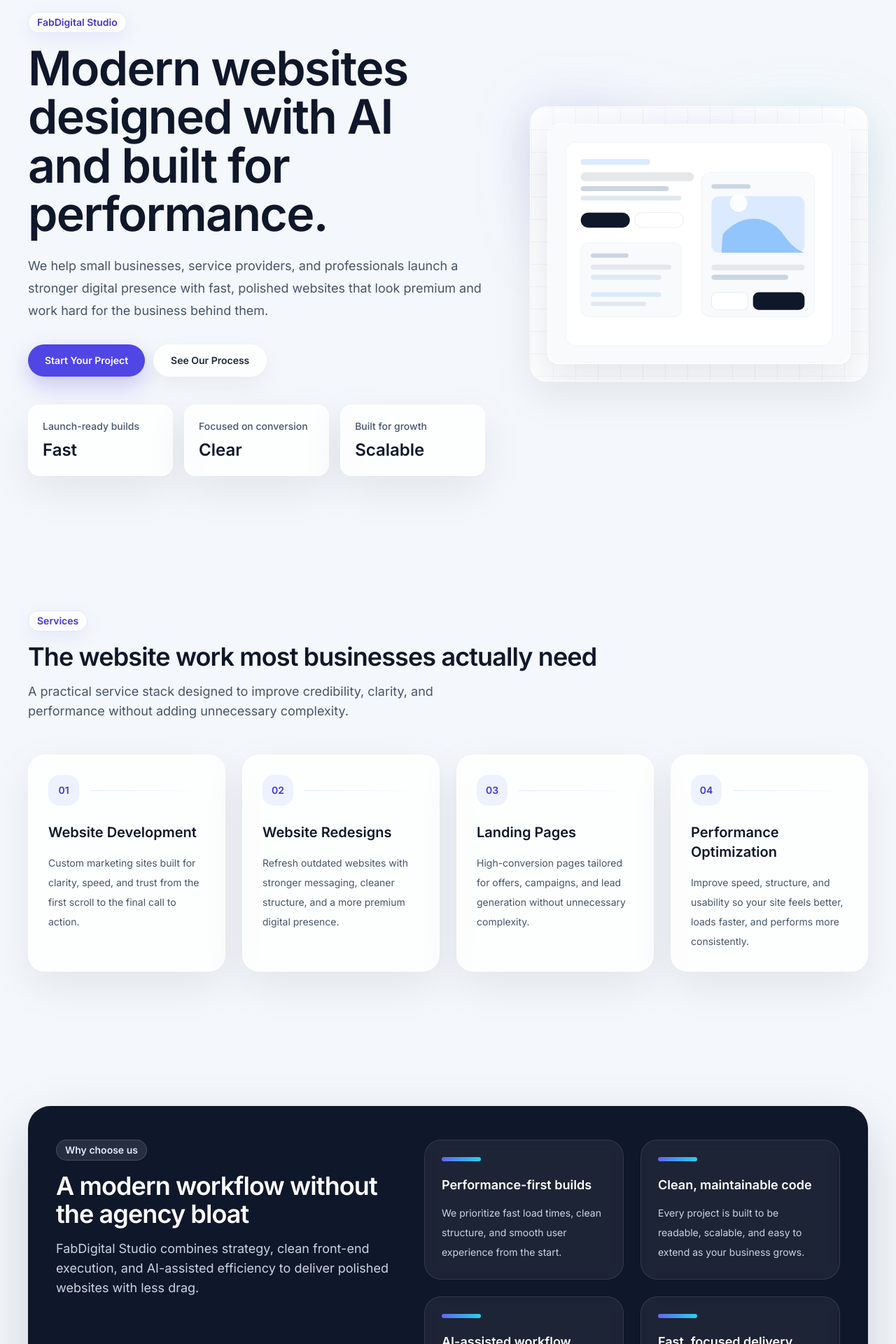
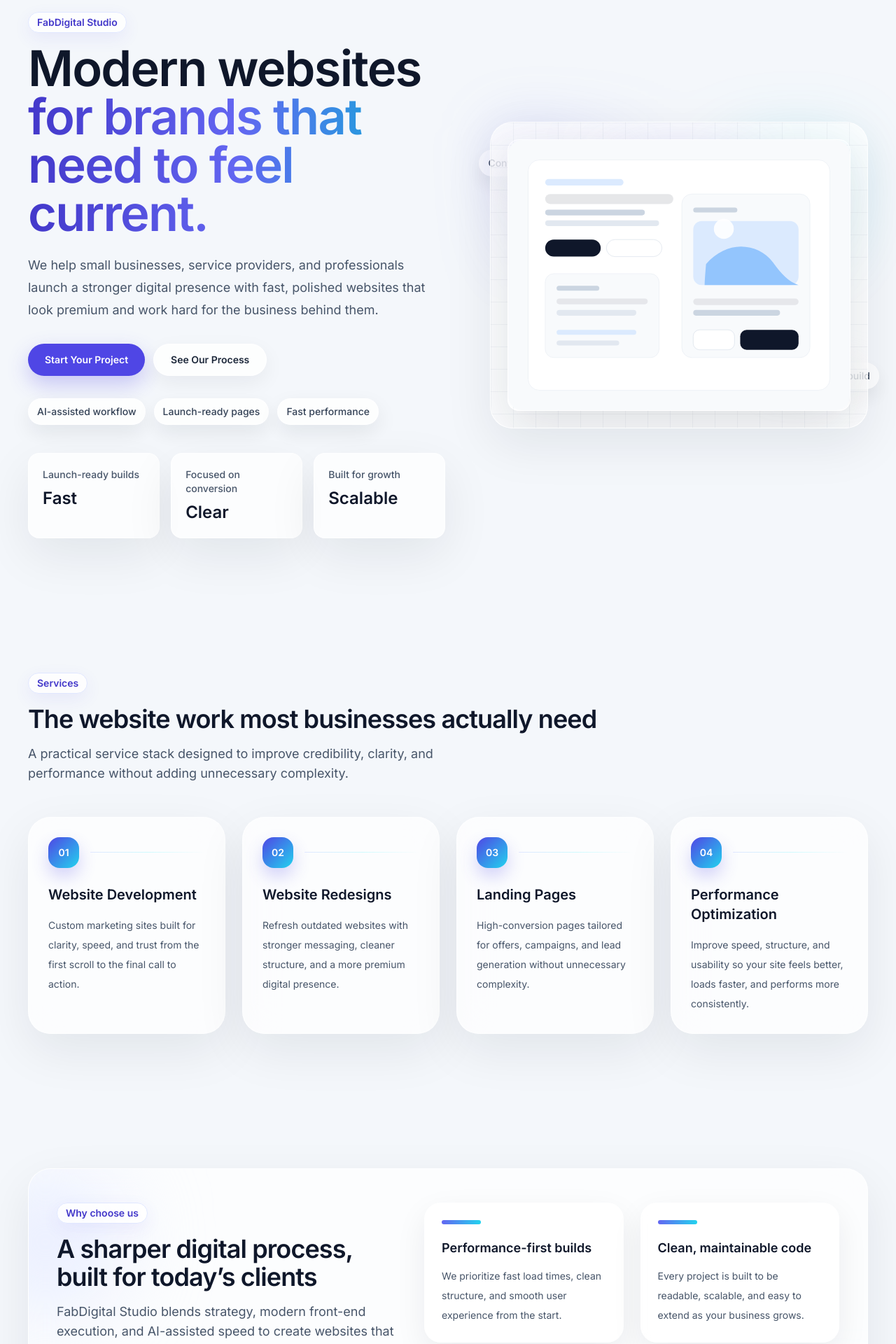
Before and after one commit to fabylv/fabdigitalstudio.com, a React (Vite) app: page / in a window 1280 px wide. Shown: the part 140-2060 px from the top of the page at 70% size. Built offline with nearby package versions, Linux system fonts and the light colour scheme.

Commit message:
Give FabDigital Studio a distinct modern direction

```diff
--- a/src/components/sections/Hero.jsx
+++ b/src/components/sections/Hero.jsx
@@ -3,11 +3,12 @@ import Button from '../ui/Button';
 export default function Hero({ content }) {
   return (
     <section className="section-shell relative overflow-hidden pt-16 sm:pt-20" id="top">
-      <div className="site-container grid items-center gap-12 lg:grid-cols-[1.15fr_0.85fr] lg:gap-16">
-        <div className="relative z-10">
+      <div className="site-container grid items-center gap-14 lg:grid-cols-[1.05fr_0.95fr] lg:gap-16">
+        <div className="relative z-10 animate-rise">
           <span className="section-kicker">{content.eyebrow}</span>
-          <h1 className="max-w-3xl text-4xl font-semibold tracking-tight text-ink-950 sm:text-5xl lg:text-[4.25rem] lg:leading-[1.02]">
-            {content.title}
+          <h1 className="max-w-3xl text-4xl font-semibold tracking-tight text-ink-950 sm:text-5xl lg:text-[4.4rem] lg:leading-[0.98]">
+            <span className="block">Modern websites</span>
+            <span className="block gradient-text">for brands that need to feel current.</span>
           </h1>
           <p className="mt-6 max-w-2xl text-lg leading-8 text-ink-600">{content.description}</p>
           <div className="mt-8 flex flex-col gap-3 sm:flex-row">
@@ -17,9 +18,15 @@ export default function Hero({ content }) {
             </Button>
           </div>
 
+          <div className="mt-8 flex flex-wrap gap-3">
+            <span className="chip">AI-assisted workflow</span>
+            <span className="chip">Launch-ready pages</span>
+            <span className="chip">Fast performance</span>
+          </div>
+
           <dl className="mt-10 grid gap-4 sm:grid-cols-3">
             {content.stats.map((stat) => (
-              <div key={stat.label} className="card-surface rounded-2xl px-5 py-5">
+              <div key={stat.label} className="glass-panel rounded-2xl px-5 py-5">
                 <dt className="text-sm font-medium text-ink-600">{stat.label}</dt>
                 <dd className="mt-2 text-2xl font-semibold text-ink-950">{stat.value}</dd>
               </div>
@@ -27,11 +34,17 @@ export default function Hero({ content }) {
           </dl>
         </div>
 
-        <div className="relative">
-          <div className="absolute inset-0 rounded-[2rem] bg-[radial-gradient(circle_at_top_left,rgba(99,102,241,0.22),transparent_40%),radial-gradient(circle_at_80%_20%,rgba(34,211,238,0.18),transparent_30%)] blur-2xl" />
-          <div className="card-surface soft-grid relative overflow-hidden p-4 sm:p-6">
-            <div className="absolute inset-x-6 top-6 h-24 rounded-full bg-[radial-gradient(circle,rgba(99,102,241,0.14),transparent_68%)] blur-2xl" />
-            <img alt="FabDigital Studio website preview" className="relative w-full rounded-2xl border border-white/70 shadow-[0_24px_60px_rgba(15,23,42,0.10)]" src={content.image} />
+        <div className="relative animate-rise">
+          <div className="absolute -left-4 top-10 hidden animate-float-slow lg:block">
+            <div className="chip">Conversion-focused layouts</div>
+          </div>
+          <div className="absolute -right-4 bottom-14 hidden animate-float-delayed lg:block">
+            <div className="chip">Clean front-end build</div>
+          </div>
+          <div className="absolute inset-0 rounded-[2.25rem] bg-[radial-gradient(circle_at_top_left,rgba(99,102,241,0.22),transparent_38%),radial-gradient(circle_at_82%_22%,rgba(34,211,238,0.18),transparent_30%)] blur-2xl" />
+          <div className="glass-panel soft-grid relative overflow-hidden p-4 sm:p-6">
+            <div className="absolute inset-x-8 top-6 h-24 rounded-full bg-[radial-gradient(circle,rgba(99,102,241,0.16),transparent_68%)] blur-2xl" />
+            <img alt="FabDigital Studio website preview" className="relative w-full rounded-2xl border border-white/80 shadow-[0_28px_70px_rgba(15,23,42,0.12)]" src={content.image} />
           </div>
         </div>
       </div>
--- a/src/components/sections/Process.jsx
+++ b/src/components/sections/Process.jsx
@@ -11,10 +11,11 @@ export default function Process({ steps }) {
           description="Simple, focused steps that keep the project moving and make collaboration easy for busy clients."
         />
 
-        <ol className="mt-12 grid gap-6 lg:grid-cols-4">
+        <ol className="relative mt-12 grid gap-6 lg:grid-cols-4">
+          <div className="absolute left-6 right-6 top-6 hidden h-px bg-gradient-to-r from-brand-100 via-brand-500/40 to-cyan-300/40 lg:block" />
           {steps.map((step, index) => (
-            <li key={step.title} className="card-surface p-7">
-              <div className="flex h-12 w-12 items-center justify-center rounded-full bg-brand-50 text-sm font-semibold text-brand-700">
+            <li key={step.title} className="glass-panel hover-lift relative p-7">
+              <div className="relative z-10 flex h-12 w-12 items-center justify-center rounded-full bg-gradient-to-br from-brand-600 to-cyan-400 text-sm font-semibold text-white shadow-[0_12px_26px_rgba(79,70,229,0.22)]">
                 {String(index + 1).padStart(2, '0')}
               </div>
               <h3 className="mt-6 text-xl font-semibold text-ink-950">{step.title}</h3>
--- a/src/components/sections/Services.jsx
+++ b/src/components/sections/Services.jsx
@@ -12,15 +12,12 @@ export default function Services({ services }) {
 
         <div className="mt-12 grid gap-6 md:grid-cols-2 xl:grid-cols-4">
           {services.map((service, index) => (
-            <article
-              key={service.title}
-              className="card-surface group p-7 transition duration-200 hover:-translate-y-1 hover:shadow-[0_24px_60px_rgba(15,23,42,0.10)]"
-            >
+            <article key={service.title} className="glass-panel hover-lift group p-7">
               <div className="flex items-center justify-between gap-4">
-                <span className="inline-flex h-11 w-11 items-center justify-center rounded-2xl bg-brand-50 text-sm font-semibold text-brand-700">
+                <span className="inline-flex h-11 w-11 items-center justify-center rounded-2xl bg-gradient-to-br from-brand-600 to-cyan-400 text-sm font-semibold text-white shadow-[0_12px_24px_rgba(79,70,229,0.24)]">
                   {String(index + 1).padStart(2, '0')}
                 </span>
-                <span className="h-px flex-1 bg-gradient-to-r from-brand-100 to-transparent" />
+                <span className="h-px flex-1 bg-gradient-to-r from-brand-100 via-cyan-100 to-transparent" />
               </div>
               <h3 className="mt-6 text-xl font-semibold text-ink-950">{service.title}</h3>
               <p className="mt-4 text-sm leading-7 text-ink-600">{service.description}</p>
--- a/src/components/sections/ValueSection.jsx
+++ b/src/components/sections/ValueSection.jsx
@@ -4,26 +4,24 @@ export default function ValueSection({ points }) {
   return (
     <section className="section-shell">
       <div className="site-container">
-        <div className="overflow-hidden rounded-[2rem] bg-ink-950 px-6 py-10 text-white shadow-[0_30px_80px_rgba(15,23,42,0.16)] sm:px-10 sm:py-12">
-          <div className="grid gap-10 lg:grid-cols-[0.9fr_1.1fr] lg:items-start">
+        <div className="glass-panel relative overflow-hidden px-6 py-10 sm:px-10 sm:py-12">
+          <div className="absolute -left-20 top-0 h-52 w-52 rounded-full bg-brand-100/70 blur-3xl" />
+          <div className="absolute -right-12 bottom-0 h-44 w-44 rounded-full bg-cyan-100 blur-3xl" />
+          <div className="relative grid gap-10 lg:grid-cols-[0.9fr_1.1fr] lg:items-start">
             <div>
-              <span className="mb-4 inline-flex rounded-full border border-white/15 bg-white/10 px-3 py-1 text-sm font-semibold text-brand-100">
-                Why choose us
-              </span>
-              <h2 className="text-3xl font-semibold tracking-tight text-white sm:text-4xl">
-                A modern workflow without the agency bloat
-              </h2>
-              <p className="mt-4 max-w-xl text-base leading-7 text-slate-300 sm:text-lg">
-                FabDigital Studio combines strategy, clean front-end execution, and AI-assisted efficiency to deliver polished websites with less drag.
-              </p>
+              <SectionIntro
+                kicker="Why choose us"
+                title="A sharper digital process, built for today’s clients"
+                description="FabDigital Studio blends strategy, modern front-end execution, and AI-assisted speed to create websites that feel current, clear, and confidently professional."
+              />
             </div>
 
             <div className="grid gap-6 md:grid-cols-2">
               {points.map((point) => (
-                <article key={point.title} className="rounded-3xl border border-white/10 bg-white/[0.06] p-6 backdrop-blur">
+                <article key={point.title} className="hover-lift rounded-3xl border border-white/70 bg-white/80 p-6 shadow-[0_16px_45px_rgba(15,23,42,0.07)] backdrop-blur">
                   <div className="h-1.5 w-14 rounded-full bg-gradient-to-r from-brand-500 to-cyan-400" />
-                  <h3 className="mt-5 text-lg font-semibold text-white">{point.title}</h3>
-                  <p className="mt-3 text-sm leading-7 text-slate-300">{point.description}</p>
+                  <h3 className="mt-5 text-lg font-semibold text-ink-950">{point.title}</h3>
+                  <p className="mt-3 text-sm leading-7 text-ink-600">{point.description}</p>
                 </article>
               ))}
             </div>
--- a/src/index.css
+++ b/src/index.css
@@ -16,9 +16,22 @@
   body {
     @apply m-0 bg-surface-soft font-sans text-ink-800 antialiased;
     background-image:
-      radial-gradient(circle at top left, rgba(99, 102, 241, 0.12), transparent 28%),
-      radial-gradient(circle at 85% 12%, rgba(34, 211, 238, 0.12), transparent 24%),
-      linear-gradient(180deg, #f8fbff 0%, #f4f7fb 42%, #eef4ff 100%);
+      radial-gradient(circle at 12% 10%, rgba(99, 102, 241, 0.16), transparent 24%),
+      radial-gradient(circle at 86% 14%, rgba(34, 211, 238, 0.16), transparent 20%),
+      linear-gradient(180deg, #fbfcff 0%, #f6f8ff 46%, #f7fbff 100%);
+  }
+
+  body::before {
+    content: '';
+    position: fixed;
+    inset: 0;
+    pointer-events: none;
+    background-image:
+      linear-gradient(rgba(148, 163, 184, 0.08) 1px, transparent 1px),
+      linear-gradient(90deg, rgba(148, 163, 184, 0.08) 1px, transparent 1px);
+    background-size: 30px 30px;
+    mask-image: linear-gradient(180deg, rgba(15, 23, 42, 0.22), transparent 68%);
+    z-index: -1;
   }
 
   a {
@@ -40,7 +53,7 @@
   }
 
   .card-surface {
-    @apply rounded-3xl border border-white/70 bg-white/80 shadow-[0_20px_60px_rgba(15,23,42,0.08)] backdrop-blur;
+    @apply rounded-3xl border border-white/70 bg-white/80 shadow-[0_20px_60px_rgba(15,23,42,0.08)] backdrop-blur-xl;
   }
 
   .button-primary {
@@ -69,4 +82,53 @@
       linear-gradient(90deg, rgba(148, 163, 184, 0.10) 1px, transparent 1px);
     background-size: 32px 32px;
   }
+
+  .glass-panel {
+    @apply rounded-[2rem] border border-white/70 bg-white/70 backdrop-blur-xl shadow-[0_24px_70px_rgba(15,23,42,0.08)];
+  }
+
+  .hover-lift {
+    @apply transition duration-300 ease-out hover:-translate-y-1.5 hover:shadow-[0_28px_80px_rgba(15,23,42,0.12)];
+  }
+
+  .chip {
+    @apply inline-flex items-center gap-2 rounded-full border border-white/70 bg-white/80 px-3 py-2 text-sm font-medium text-ink-700 shadow-[0_12px_30px_rgba(15,23,42,0.08)] backdrop-blur;
+  }
+
+  .gradient-text {
+    @apply bg-gradient-to-r from-brand-700 via-brand-500 to-cyan-500 bg-clip-text text-transparent;
+  }
+
+  .animate-float-slow {
+    animation: float-slow 7s ease-in-out infinite;
+  }
+
+  .animate-float-delayed {
+    animation: float-slow 7s ease-in-out 1.8s infinite;
+  }
+
+  .animate-rise {
+    animation: rise-in 0.75s ease-out both;
+  }
 }
+
+@keyframes float-slow {
+  0%,
+  100% {
+    transform: translateY(0px);
+  }
+  50% {
+    transform: translateY(-10px);
+  }
+}
+
+@keyframes rise-in {
+  0% {
+    opacity: 0;
+    transform: translateY(18px);
+  }
+  100% {
+    opacity: 1;
+    transform: translateY(0);
+  }
+}
```
Also changed, not shown: src/components/sections/CTASection.jsx (+13 -7 lines), src/components/sections/Contact.jsx (+22 -11 lines).
